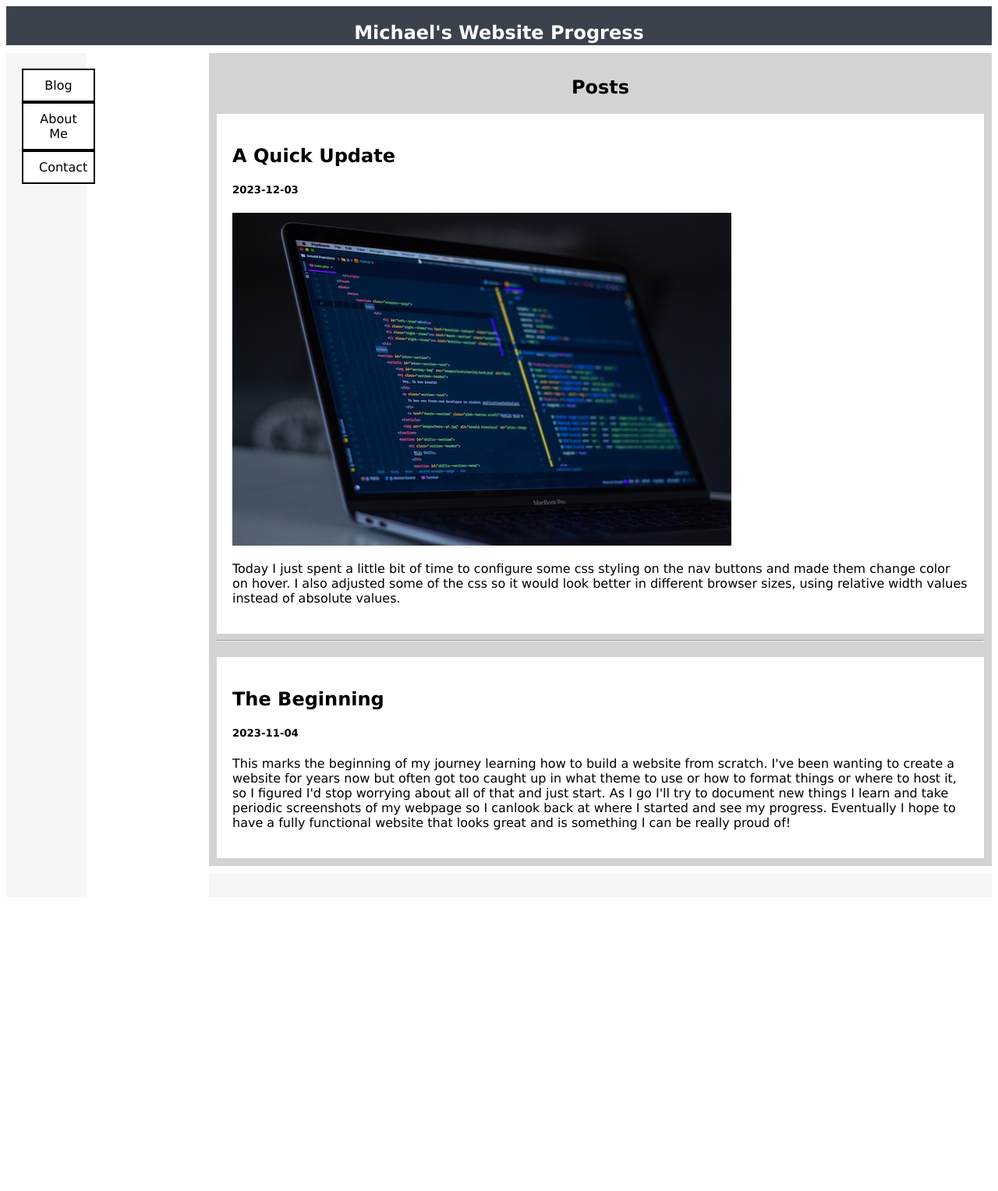
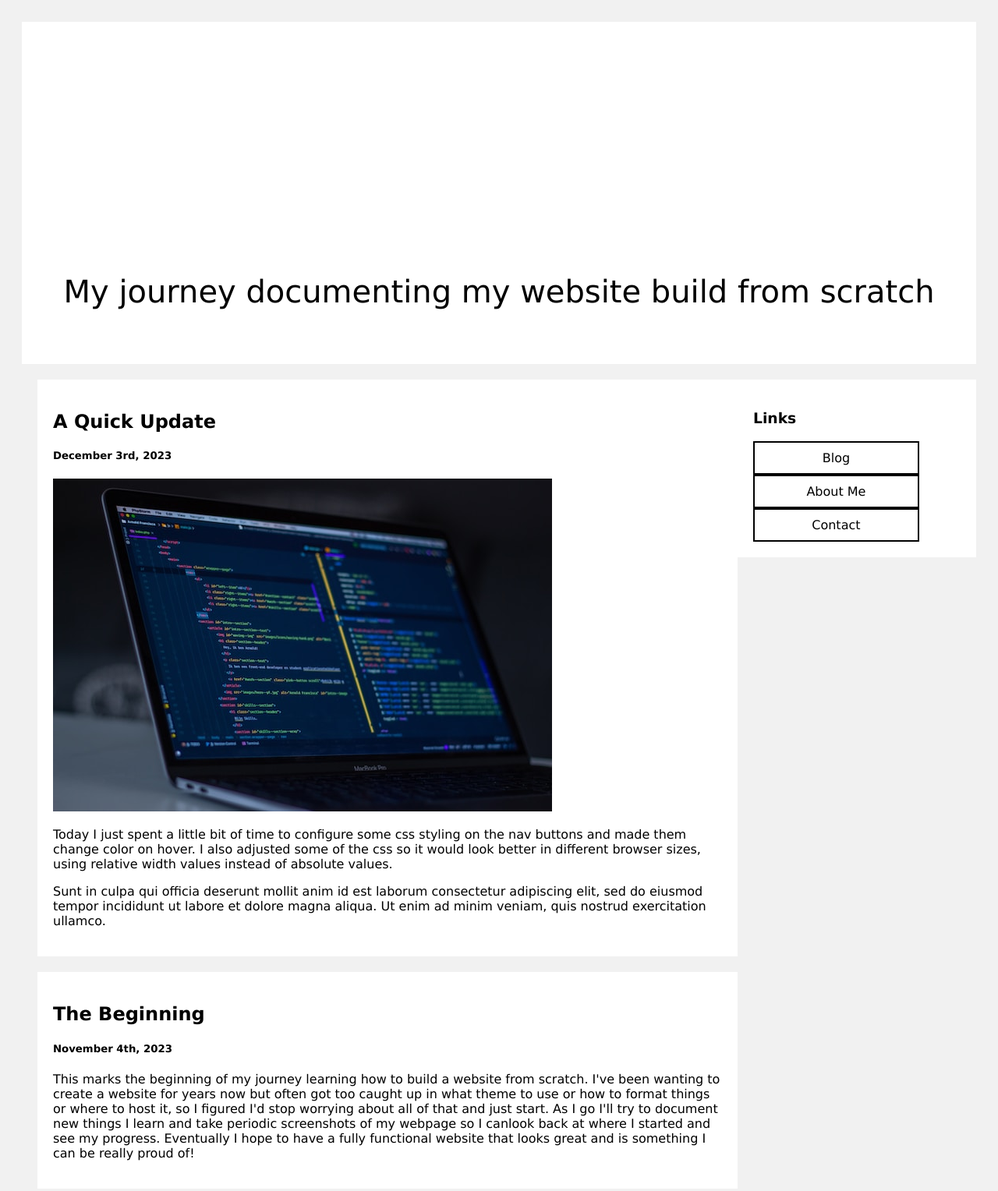
Before and after one commit to MichaelBeusse/MichaelBeusse, a plain HTML site: page index.html in a window 1280 px wide. Shown: the top 1528 px of the page at 78% size. Before the commit the page ends 1151 px from the top, so only its background shows below. Drawn offline with Linux system fonts and the light colour scheme.

Commit message:
completely changing the layout and format of everything to a blog post style. Two floating columns

```diff
--- a/index.html
+++ b/index.html
@@ -6,34 +6,40 @@
  <link rel="stylesheet" href="style.css" />
 </head>
 <body>
-<section id="page">
-  <header>
+<div class="header">
   <h1>Michael's Website Progress</h1>
     <p>My journey documenting my website build from scratch</p>
-   </header>
-  <nav>
+</div>
+
+<div class="row">
+  <div class="rightcolumn">
+    <div class="card">
+      <h2>A Quick Update</h2>
+      <h5>December 3rd, 2023</h5>
+      <img src="computer-small.jpg" alt="computer screen" align:left />
+      <p>Today I just spent a little bit of time to configure some css styling on the nav buttons and made them change color on hover. I also adjusted some of the css so it would look better in different browser sizes, using relative width values instead of absolute values.</p>
+      <p>Sunt in culpa qui officia deserunt mollit anim id est laborum consectetur adipiscing elit, sed do eiusmod tempor incididunt ut labore et dolore magna aliqua. Ut enim ad minim veniam, quis nostrud exercitation ullamco.</p>
+    </div>
+  <div class="card">
+    <h2>The Beginning</h2>
+    <h5>November 4th, 2023</h5>
+      <p>This marks the beginning of my journey learning how to build a website from scratch. I've been wanting to create a website for years now but often got too caught up in what theme to use or how to format things or where to host it, so I figured I'd stop worrying about all of that and just start. As I go I'll try to document new things I learn and take periodic screenshots of my webpage so I canlook back at where I started and see my progress. Eventually I hope to have a fully functional website that looks great and is something I can be really proud of!</p>
+    </div>
+  </div>
+
+  <div class="leftcolumn">
+    <div class="card">
+    <h3>Links</h3>
     <a href="/html/">Blog</a><br />
     <a href="/html/">About Me</a><br />
     <a href="/html/">Contact</a>
-  </nav>
-  <main>
-    <div class="title-container">
-      <h2>Posts</h2>
     </div>
-    <div class="card">
-    <h2>A Quick Update</h2>
-    <h5>2023-12-03</h5>
-    <img src="computer-small.jpg" alt="computer screen" align:left />
-      <p>Today I just spent a little bit of time to configure some css styling on the nav buttons and made them change color on hover. I also adjusted some of the css so it would look better in different browser sizes, using relative width values instead of absolute values.</p>
   </div>
-      <hr>
-    <div class="card">
-       <h2>The Beginning</h2>
-       <h5>2023-11-04</h5>
-       <p>This marks the beginning of my journey learning how to build a website from scratch. I've been wanting to create a website for years now but often got too caught up in what theme to use or how to format things or where to host it, so I figured I'd stop worrying about all of that and just start. As I go I'll try to document new things I learn and take periodic screenshots of my webpage so I canlook back at where I started and see my progress. Eventually I hope to have a fully functional website that looks great and is something I can be really proud of!</p>
 </div>
-    </main>
-    <footer></footer>
-  </section>
+
+<div class="footer">
+  <h2>Footer</h2>
+</div>
+
 </body>
 </html>
--- a/style.css
+++ b/style.css
@@ -1,46 +1,42 @@
 /* page layout */
-
-#page {
-  display: grid;
-  grid-gap: 10px;
-  width: 100%;
-  max-height: 960px;
-  grid-template-areas:
-    "head head"
-    "nav  main"
-    "nav  foot";
-  grid-template-rows: 50px 1fr 30px;
-  grid-template-columns: minmax(250px, 1fr);
+* {
+  box-sizing: border-box;
 }
 
-#page > header {
-  grid-area: head;
-  background-color: #3c424d;
-  text-align: center
+/* Add a gray background color with some padding */
+body {
+  font-family: Arial;
+  padding: 20px;
+  background: #f1f1f1;
 }
 
-#page > nav {
-  grid-area: nav;
+/* Header/Blog Title */
+.header {
+  padding: 30px;
+  font-size: 40px;
+  text-align: center;
+  background: white;
+}
+
+/* Create two unequal columns that floats next to each other */
+/* Left column */
+.leftcolumn {
   float: left;
   width: 25%;
-  background-color: #f5f6f7;
-  padding: 20px;
 }
 
-#page > main {
-  grid-area: main;
-  float: right;
-  width: 75;
-  background-color: lightgray;
-  padding: 10px;
+/* Right column */
+.rightcolumn {
+  float: left;
+  width: 75%;
+  padding-left: 20px;
 }
 
-#page > footer {
-  grid-area: foot;
-  padding: 20;
-  text-align: center;
-  background-color: #f5f6f7;
-  margin-top: 20;
+/* Fake image */
+.fakeimg {
+  background-color: #aaa;
+  width: 100%;
+  padding: 20px;
 }
 
 /* Add a card effect for aricles */
@@ -55,6 +51,14 @@
   content: "";
   display: table;
   clear: both;
+}
+
+/* Footer */
+.footer {
+  padding: 20px;
+  text-align: center;
+  background: #ddd;
+  margin-top: 20px;
 }
 
 /* Responsive layout - when the screen is less than 800px wide, make the two columns stack on top of each other instead of next to each other */
@@ -90,13 +94,6 @@ a:hover, a:active {
   text-align: center
 }
 
-.browser > h1, p, {
-  background-color: white;
-  margin: 10px;
-  font size: 90%;
-  padding: 10px;
-}
-
 h1 {
   color: white
 }
```
Lines whose indentation alone changed are shown as unchanged.
